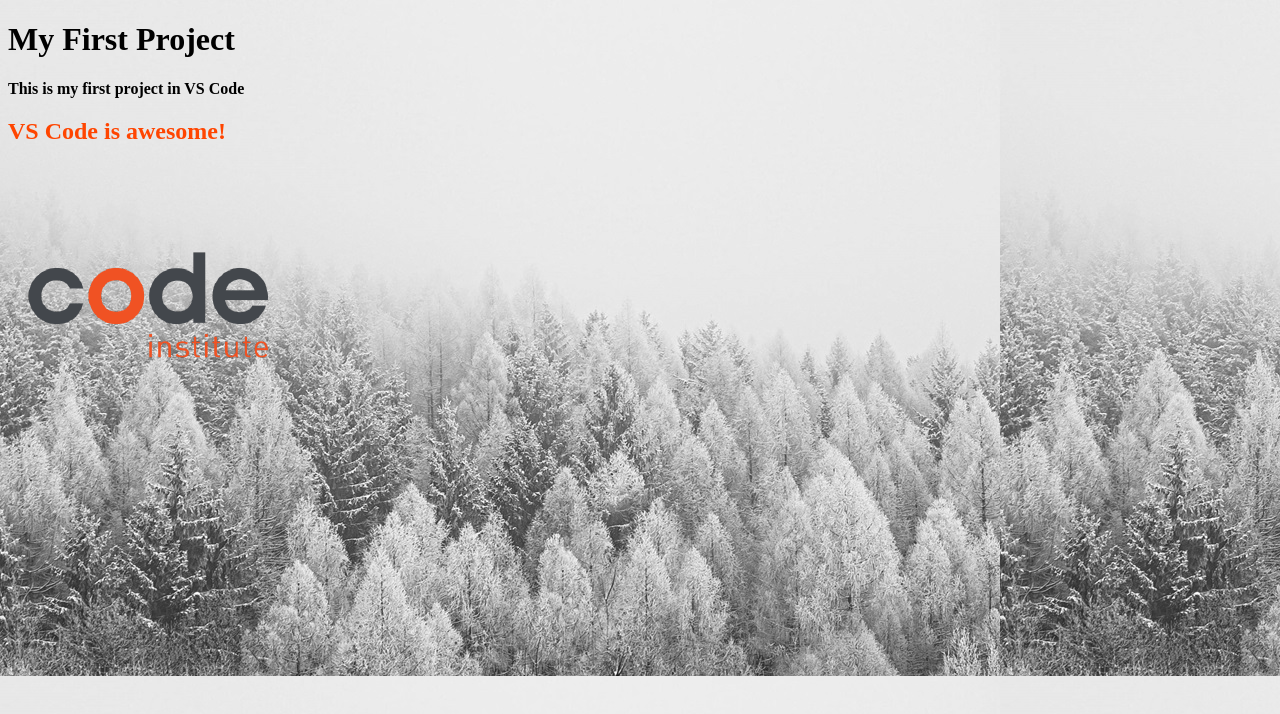
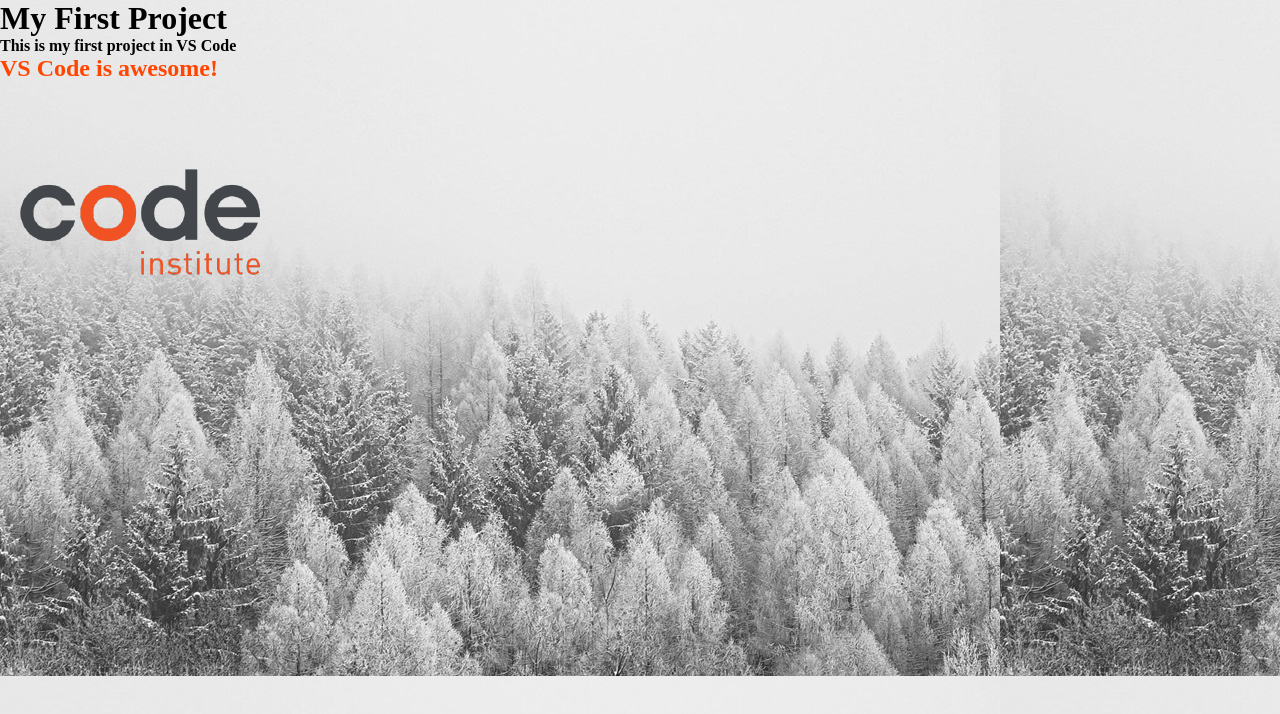
Before and after one commit to jackpoletek/my-first-project, a plain HTML site: page index.html in a window 1280 px wide. Drawn offline with Linux system fonts and the light colour scheme.

Commit message:
Add stylesheet with starter styles

```diff
--- a/assets/css/styles.css
+++ b/assets/css/styles.css
@@ -1,3 +1,10 @@
+/* Asterisk wildcard selector to override default styles by the browser */
+* {
+    padding: 0;
+    margin: 0;
+    box-sizing: border-box;
+}
+
 body{
     background-color: lightgray;
     background-image: url("../images/01-02-02_background-img.jpg");
```
